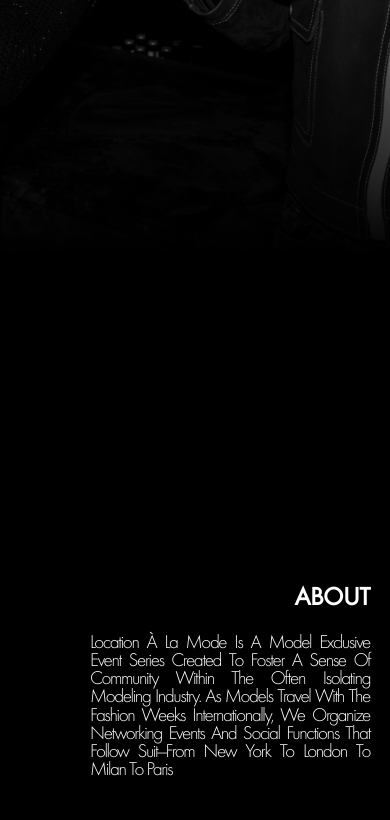
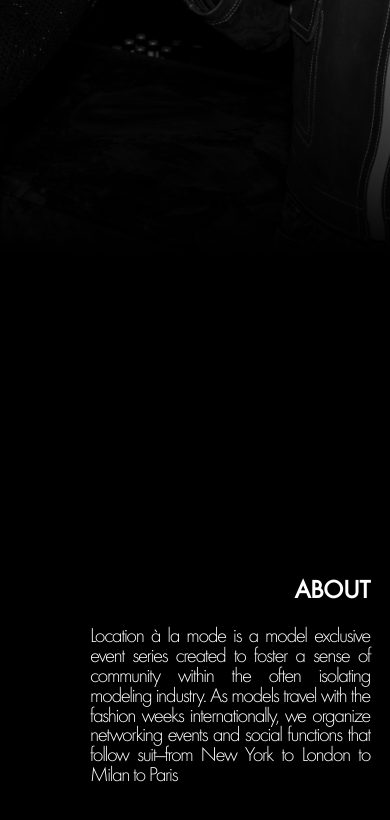
Before and after one commit to samvarcia/alamodewebsitetest, a Next.js app: page / in a window 390 px wide. Shown: the part 4808-5628 px from the top of the page. Built offline with nearby package versions, Linux system fonts and the light colour scheme.

Commit message:
notcapital

```diff
--- a/app/page.module.css
+++ b/app/page.module.css
@@ -151,7 +151,7 @@ box-sizing: border-box;
   font-weight: 300;
   letter-spacing: -1.4px;
   line-height: 95%;
-  text-transform: capitalize;
+  /* text-transform: capitalize; */
   text-align: right;
 }
 .rightAbout{
@@ -197,7 +197,7 @@ box-sizing: border-box;
   }
   .aboutText p {
     width: 80%;
-    font-size: 1.2rem;
+    font-size: 1.3rem;
     margin-top: 10px;
     text-align: justify;
   }
```
